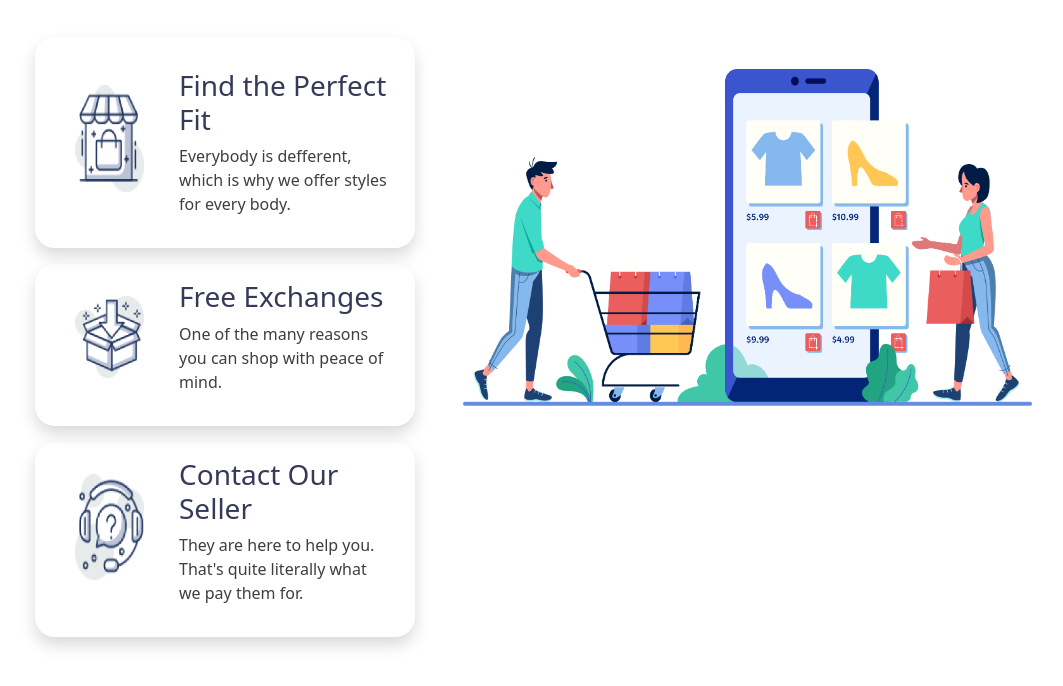
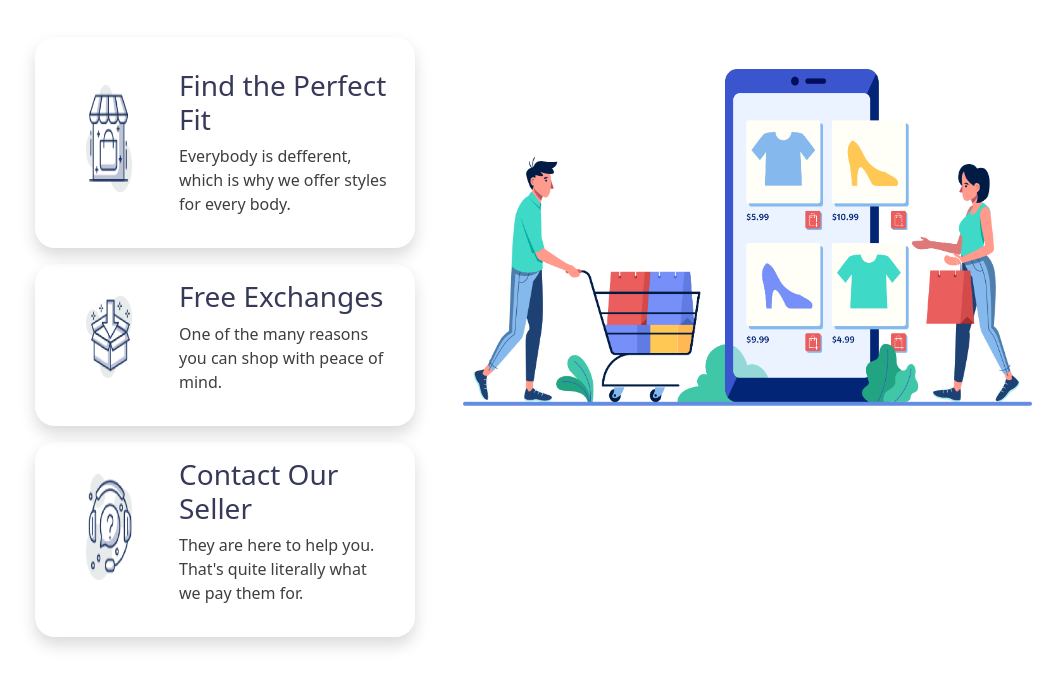
Before and after one commit to MuhammadRifat/Assignment2, a plain HTML site: page index.html in a window 1280 px wide. Shown: the part 746-1432 px from the top of the page, without its empty margins (35-1098 px from the left). Drawn offline with nearby package versions, Linux system fonts and the light colour scheme.

Commit message:
change width

```diff
--- a/index.html
+++ b/index.html
@@ -62,7 +62,7 @@
                     <div class="card-radius col d-flex shadow mt-3">
                         <div class="row text-center p-3 mt-3">
                             <div class="col-md-4">
-                                <img class="img-fluid w-75 h-75 pt-3" src="Icon/image 12.png" alt="">
+                                <img class="img-fluid w-50 h-75 pt-3" src="Icon/image 12.png" alt="">
                             </div>
                             <div class="col-md-8 text-md-start">
                                 <h3>Find the Perfect Fit</h3>
@@ -73,7 +73,7 @@
                     <div class="card-radius col d-flex shadow mt-3">
                         <div class="row text-center p-3">
                             <div class="col-md-4">
-                                <img class="img-fluid w-75 h-75 pt-3" src="Icon/image 13.png" alt="">
+                                <img class="img-fluid w-50 h-75 pt-3" src="Icon/image 13.png" alt="">
                             </div>
                             <div class="col-md-8 text-md-start">
                                 <h3>Free Exchanges</h3>
@@ -84,7 +84,7 @@
                     <div class="card-radius col d-flex shadow mt-3">
                         <div class="row text-center p-3">
                             <div class="col-md-4">
-                                <img class="img-fluid w-75 h-75 pt-3" src="Icon/image 14.png" alt="">
+                                <img class="img-fluid w-50 h-75 pt-3" src="Icon/image 14.png" alt="">
                             </div>
                             <div class="col-md-8 text-md-start">
                                 <h3>Contact Our Seller</h3>
```
